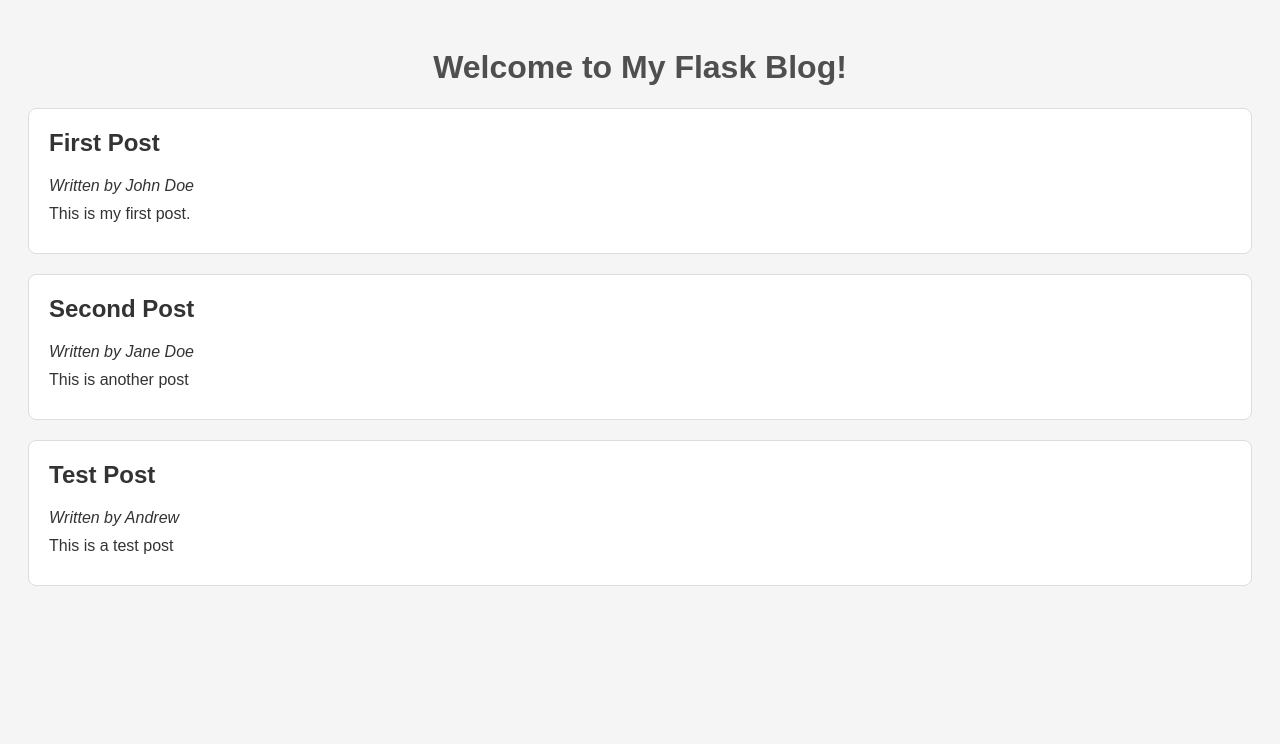
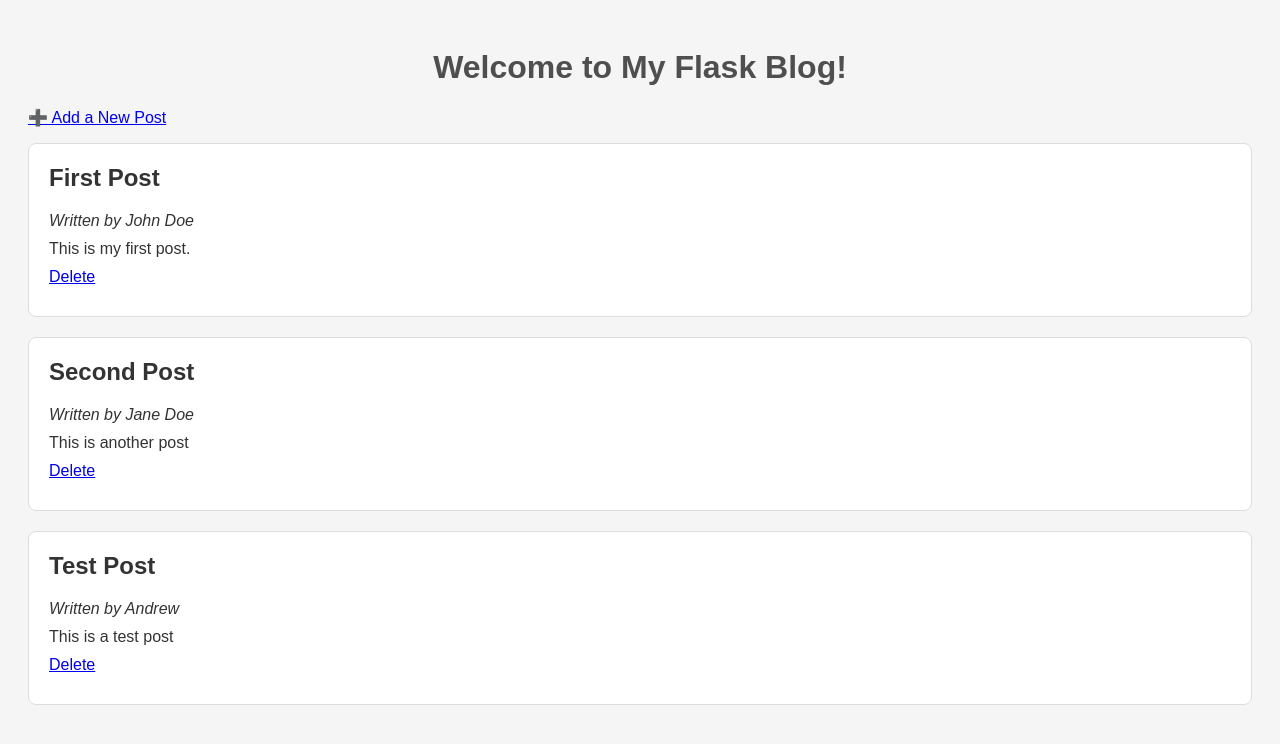
Before and after one commit to Andrew-O39/Blog_Application, a Flask app: page / in a window 1280 px wide. Shown: the top 744 px of the page. Run offline with Flask 3, Linux system fonts and the light colour scheme.

Commit message:
added post and delete links in index.html

```diff
--- a/templates/index.html
+++ b/templates/index.html
@@ -8,12 +8,17 @@
 </head>
 <body>
     <h1>Welcome to My Flask Blog!</h1>
-
+    <p><a href="{{ url_for('add') }}">➕ Add a New Post</a></p>
     {% for post in posts %}
     <div class="post">
         <h2>{{ post.title }}</h2>
         <p><em>Written by {{ post.author }}</em></p>
         <p>{{ post.content }}</p>
+        <p>
+            <a href="{{ url_for('delete', post_id=post.id) }}" onclick="return confirm('Are you sure you want to delete this post?');">
+                Delete
+            </a>
+        </p>
     </div>
     {% else %}
     <p>No posts to display.</p>
```
